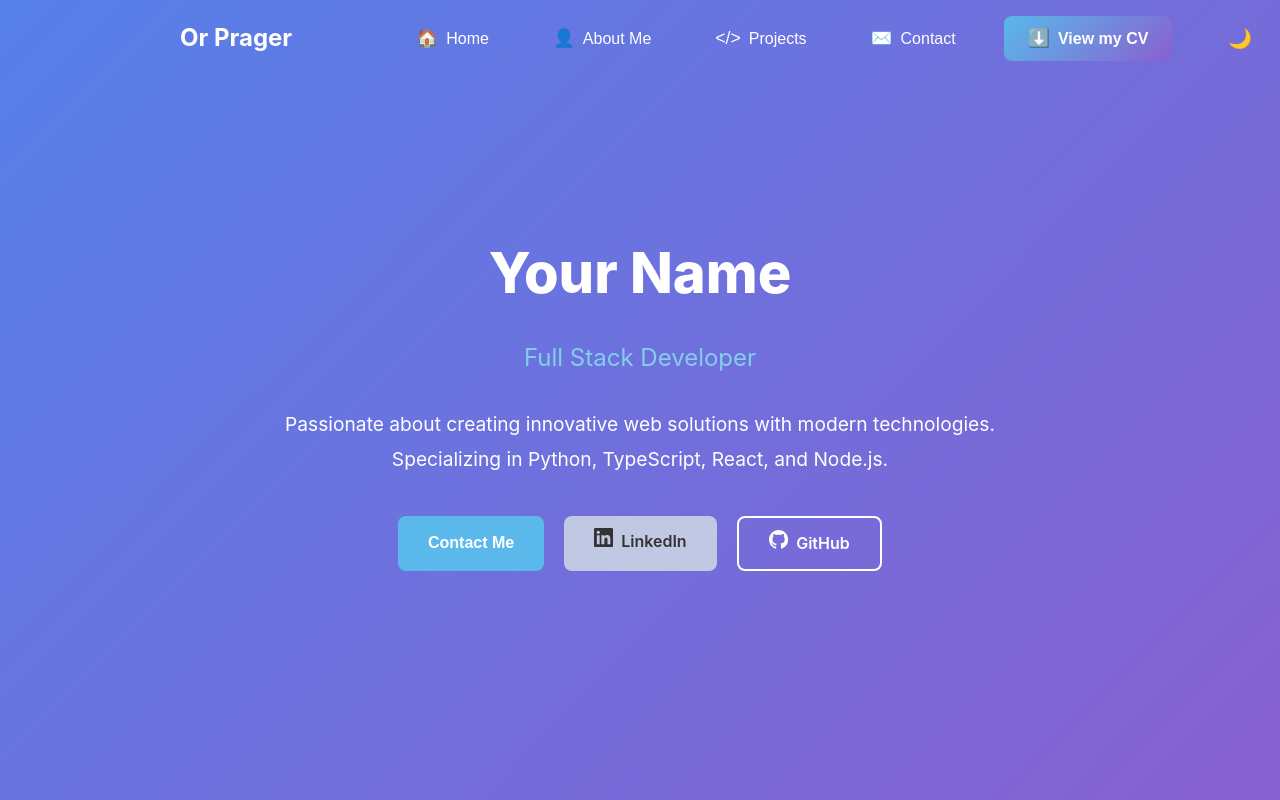
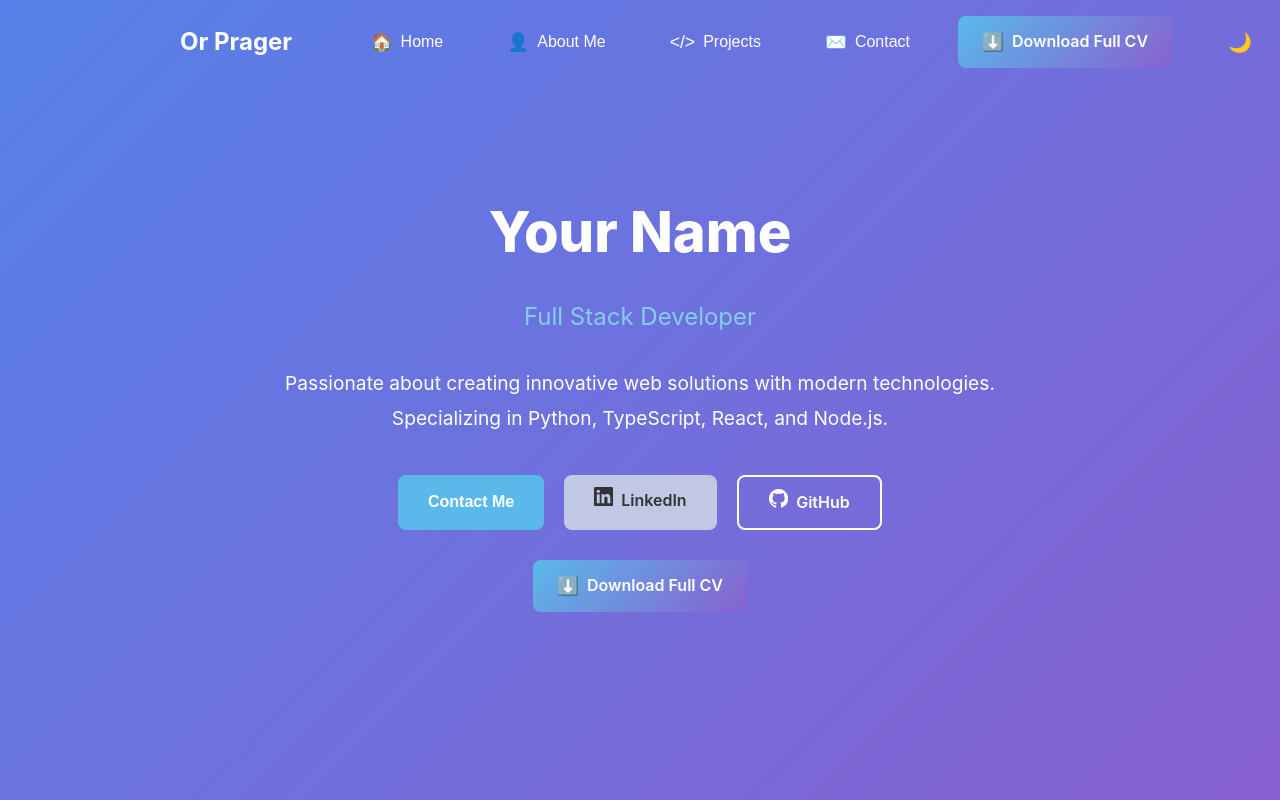
Before and after one commit to VisedFeline121/portfolio_site, a React (Vite) app in the folder portfolio-app/: page / in a window 1280 px wide. Shown: the top 800 px of the page. Built offline with nearby package versions, Linux system fonts and the light colour scheme.

Commit message:
added cv button and placeholdercv file

```diff
--- a/portfolio-app/src/App.css
+++ b/portfolio-app/src/App.css
@@ -100,6 +100,12 @@ section {
     justify-content: center;
     flex-wrap: wrap;
     animation: fadeInUp 1s ease-out 0.6s both;
+}
+
+.hero-cv-download {
+    margin-top: 30px;
+    text-align: center;
+    animation: fadeInUp 1s ease-out 0.8s both;
 }
 
 /* Button styles */
--- a/portfolio-app/src/components/CV.tsx
+++ b/portfolio-app/src/components/CV.tsx
@@ -2,7 +2,7 @@ import React from "react";
 import { education, experiences } from "../data/experience";
 import { useIntersectionObserver } from "../hooks/useIntersectionObserver";
 import { Container } from "./layout/Container";
-import { Button } from "./ui/Button";
+import { CVButton } from "./ui/CVButton";
 
 const CV: React.FC = () => {
     const { isVisible, elementRef } = useIntersectionObserver();
@@ -73,7 +73,7 @@ const CV: React.FC = () => {
                 </div>
 
                 <div className="cv-download">
-                    <Button className="btn-primary">Download Full CV</Button>
+                    <CVButton />
                 </div>
             </Container>
         </section>
--- a/portfolio-app/src/components/Hero.tsx
+++ b/portfolio-app/src/components/Hero.tsx
@@ -1,6 +1,7 @@
 import React from "react";
 import { SECTIONS } from "../constants";
 import { useScrollToSection } from "../hooks/useScrollToSection";
+import { CVButton } from "./ui/CVButton";
 
 const Hero: React.FC = () => {
     const { scrollToSection } = useScrollToSection();
@@ -53,6 +54,10 @@ const Hero: React.FC = () => {
                         GitHub
                     </a>
                 </div>
+
+                <div className="hero-cv-download">
+                    <CVButton />
+                </div>
             </div>
         </section>
     );
--- a/portfolio-app/src/components/Navbar/Navbar.css
+++ b/portfolio-app/src/components/Navbar/Navbar.css
@@ -109,6 +109,34 @@
     box-shadow: 0 4px 15px rgba(90, 185, 234, 0.4);
 }
 
+/* CV Button - Flexible sizing for different contexts */
+.cv-button {
+    background: linear-gradient(
+        135deg,
+        var(--vibrant-blue) 0%,
+        var(--purple) 100%
+    );
+    color: var(--white);
+    border: none;
+    padding: 0.75rem 1.5rem;
+    border-radius: 8px;
+    font-size: 1rem;
+    font-weight: 600;
+    cursor: pointer;
+    display: inline-flex;
+    align-items: center;
+    gap: 0.5rem;
+    transition: all 0.3s ease;
+    text-decoration: none;
+}
+
+.cv-button:hover {
+    transform: translateY(-2px);
+    box-shadow: 0 4px 15px rgba(90, 185, 234, 0.4);
+    color: var(--white);
+    text-decoration: none;
+}
+
 .cv-icon {
     font-size: 1.1rem;
 }
--- a/portfolio-app/src/components/Navbar/Navbar.tsx
+++ b/portfolio-app/src/components/Navbar/Navbar.tsx
@@ -4,6 +4,7 @@ import { useScrollPosition } from "../../hooks/useScrollPosition";
 import { useScrollToSection } from "../../hooks/useScrollToSection";
 import { useTheme } from "../../hooks/useTheme";
 import { Button } from "../ui/Button";
+import { CVButton } from "../ui/CVButton";
 import { NavLink } from "../ui/NavLink";
 import "./Navbar.css";
 
@@ -59,10 +60,7 @@ const Navbar: React.FC = () => {
                         />
                     </div>
 
-                    <Button className="cv-download-btn" onClick={downloadCV}>
-                        <span className="cv-icon">⬇️</span>
-                        View my CV
-                    </Button>
+                    <CVButton />
                     <Button className="theme-toggle" onClick={toggleTheme}>
                         {isDarkMode ? "☀️" : "🌙"}
                     </Button>
--- /dev/null
+++ b/portfolio-app/src/components/ui/CVButton.tsx
@@ -0,0 +1,18 @@
+import React from "react";
+
+interface CVButtonProps {
+    className?: string;
+}
+
+export const CVButton: React.FC<CVButtonProps> = ({ className = "" }) => {
+    return (
+        <a
+            className={`cv-button ${className}`}
+            href="/or_prager_cv.pdf"
+            download="Or_Prager_CV.pdf"
+        >
+            <span className="cv-icon">⬇️</span>
+            Download Full CV
+        </a>
+    );
+};
```
Also changed, not shown: 1 other file (tests, documents, lock files or other folders).
